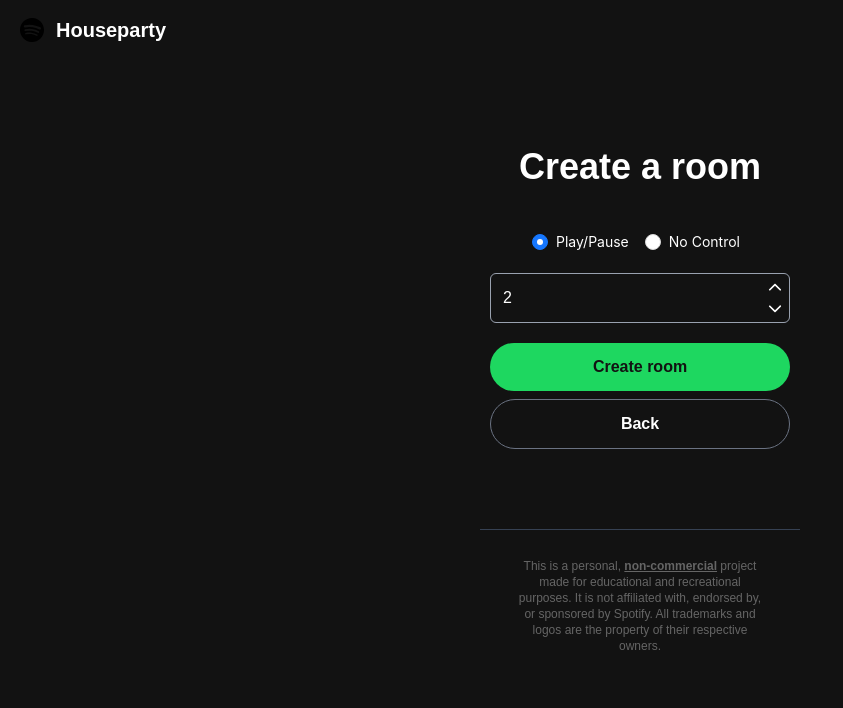
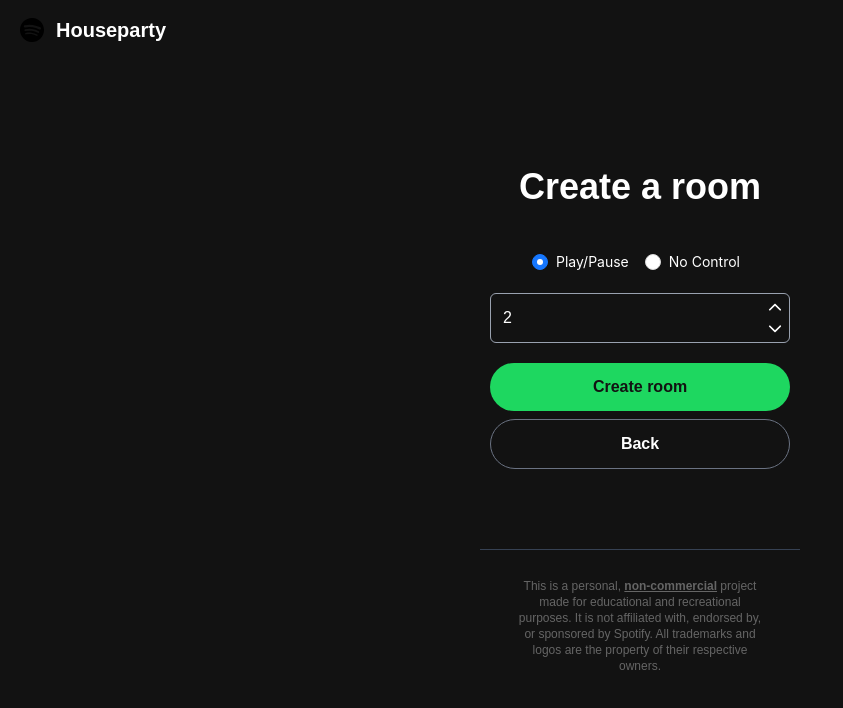
Before and after one commit to 4meyDam1e/houseparty, a React (Vite) app in the folder frontend/: page /create in a window 1280 px wide. Shown: the top 708 px of the page, without its empty margins (0-843 px from the left). Built offline with nearby package versions, Linux system fonts and the light colour scheme.

Commit message:
Added toast messages for room creation and updates

```diff
--- a/frontend/package.json
+++ b/frontend/package.json
@@ -16,9 +16,11 @@
     "@tailwindcss/vite": "^4.1.11",
     "antd": "^5.26.7",
     "axios": "^1.7.9",
+    "framer-motion": "^12.23.12",
     "path": "^0.12.7",
     "react": "^18.3.1",
     "react-dom": "^18.3.1",
+    "react-hot-toast": "^2.5.2",
     "react-icons": "^5.5.0",
     "react-router": "^7.1.5",
     "tailwind-merge": "^3.3.1",
--- a/frontend/src/App.tsx
+++ b/frontend/src/App.tsx
@@ -1,5 +1,6 @@
 import "./App.css";
 import { Navigate, Route, Routes } from "react-router";
+import { Toaster } from "react-hot-toast";
 import Home from "@/pages/Home";
 import CreateRoom from "@/pages/CreateRoom";
 import JoinRoom from "@/pages/JoinRoom";
@@ -11,6 +12,7 @@
 function App() {
   return (
     <main className="flex flex-col justify-start items-center">
+      <Toaster />
       <Routes>
         <Route element={<RoomRedirect />}>
           <Route path="/" element={<Home />} />
--- a/frontend/src/components/RoomSettings.tsx
+++ b/frontend/src/components/RoomSettings.tsx
@@ -6,6 +6,7 @@
 import Spinner from "@/components/Spinner";
 import InputNumber from "@/components/InputNumber";
 import Button from "./Button";
+import toast from "react-hot-toast";
 
 
 const defaultVotesToSkip = 2;
@@ -40,15 +41,28 @@
       .then(({ data }) => {
         const { guest_can_pause, votes_to_skip } = data;
         updateRoom(guest_can_pause, votes_to_skip);
+        toast.success("Room updated", {
+          duration: 1500,
+          style:  {
+            borderRadius: "30px",
+            border: "solid 1px",
+            borderColor: "#353535",
+            background: "#121212",
+            color: "#ffffff",
+            fontFamily: "inherit",
+          },
+        });
+        closeSettings();
       })
       .catch((error) => {
+        toast.error("Couldn't update room");
         console.error("Error updating room:", error);
       })
       .finally(() => setIsLoading(false));
   };
 
   return (
-    <div className="flex flex-col justify-start items-center gap-y-5 h-full">
+    <div className="flex flex-col justify-start items-center gap-y-5 h-full pt-10">
       <Navbar />
 
       <h1 className="mb-6 text-4xl font-bold">Room settings</h1>
--- a/frontend/src/pages/CreateRoom.tsx
+++ b/frontend/src/pages/CreateRoom.tsx
@@ -7,6 +7,7 @@
 import Spinner from "@/components/Spinner";
 import InputNumber from "@/components/InputNumber";
 import Button from "@/components/Button";
+import toast from "react-hot-toast";
 
 
 const defaultVotesToSkip = 2;
@@ -27,15 +28,31 @@
       },
       { withCredentials: true }
     )
-      .then(({ data }) => navigate(`/room/${data.code}`))
-      .catch((error) => console.error("Error creating room:", error))
+      .then(({ data }) => {
+        toast.success("Room created", {
+          duration: 1500,
+          style:  {
+            borderRadius: "30px",
+            border: "solid 1px",
+            borderColor: "#353535",
+            background: "#121212",
+            color: "#ffffff",
+            fontFamily: "inherit",
+          },
+        });
+        navigate(`/room/${data.code}`);
+      })
+      .catch((error) => {
+        toast.error("Couldn't create room");
+        console.error("Error creating room:", error);
+      })
       .finally(() => setIsLoading(false));
   };
 
   if (isLoading) return <Spinner />;
 
   return (
-    <div className="flex flex-col justify-start items-center gap-y-5 h-full">
+    <div className="flex flex-col justify-start items-center gap-y-5 h-full pt-10">
       <Navbar />
 
       <h1 className="mb-6 text-4xl font-bold">Create a room</h1>
--- a/frontend/src/pages/Room.tsx
+++ b/frontend/src/pages/Room.tsx
@@ -97,7 +97,7 @@
   }
 
   return (
-    <div className="flex flex-col justify-start items-center gap-y-5 h-full">
+    <div className="flex flex-col justify-start items-center gap-y-5 h-full pt-10">
       <Navbar />
 
       <h1 className="mb-6 text-4xl font-bold">Room: {roomCode}</h1>
```
Also changed, not shown: 1 other file (tests, documents, lock files or other folders).
